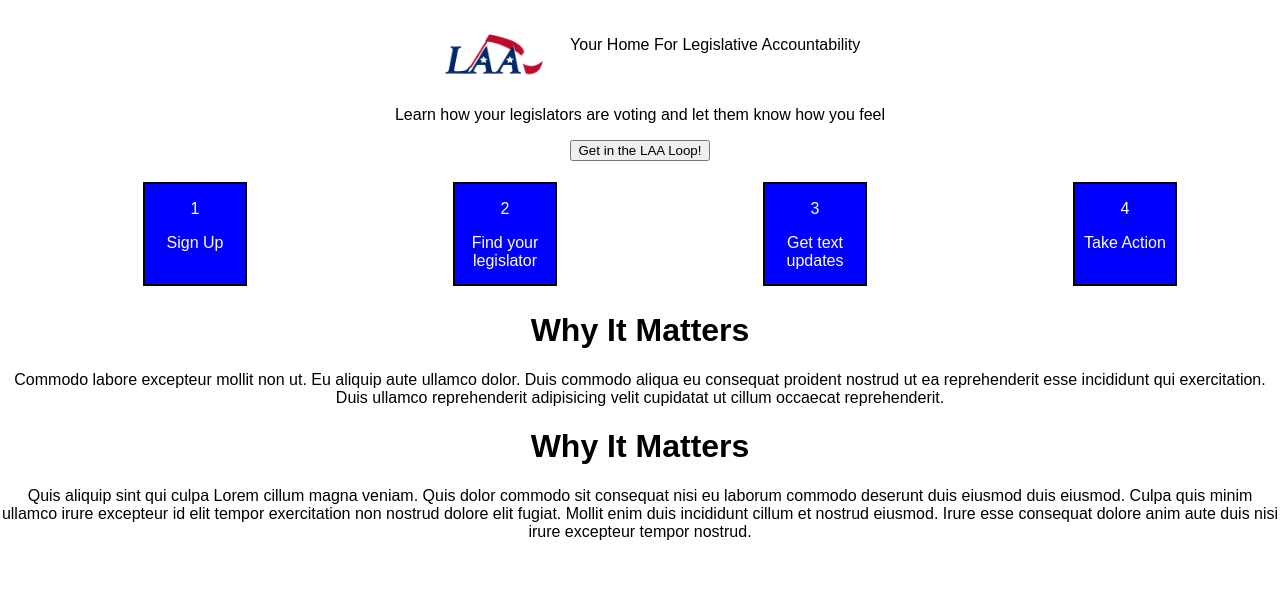
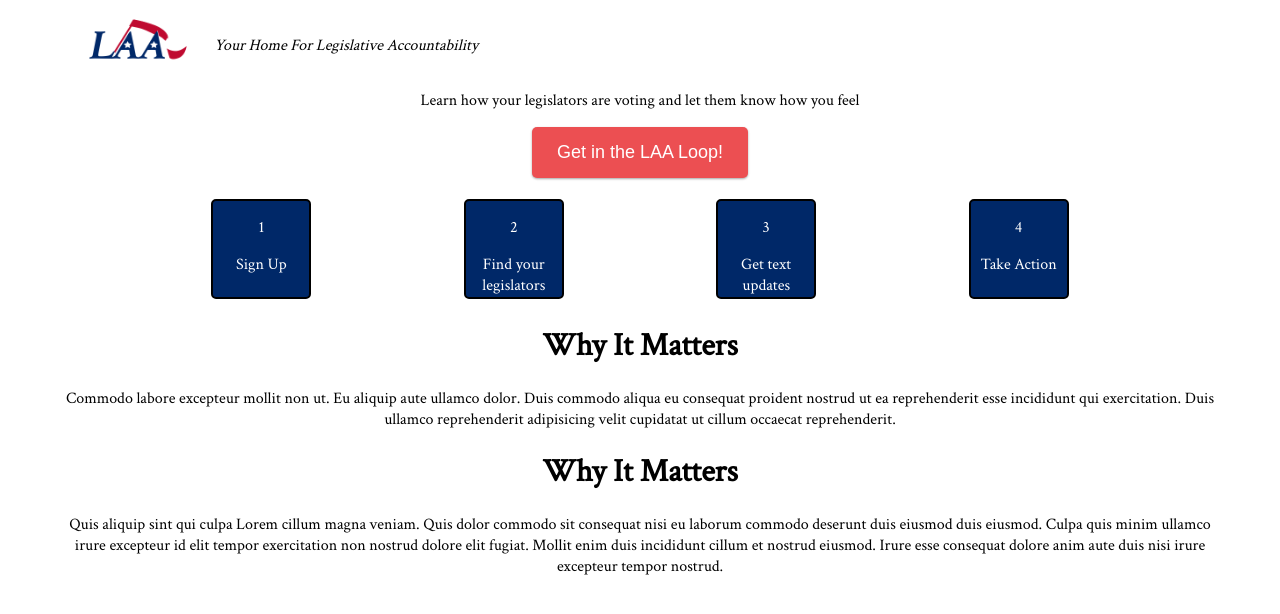
Before and after one commit to srackley/laa-front-end, a React (Create React App) app: page / in a window 1280 px wide. Shown: the top 614 px of the page. Built offline with nearby package versions, Linux system fonts and the light colour scheme.

Commit message:
restructuring

```diff
--- a/src/App.css
+++ /dev/null
@@ -1,43 +0,0 @@
-.App {
-  text-align: center;
-}
-
-.App-logo {
-  height: 80px;
-}
-
-.App-header {
-  display:flex;
-  justify-content: center;
-  height: 50px;
-  padding: 20px;
-}
-
-.App-title {
-  font-size: 1.5em;
-}
-
-.App-intro {
-  font-size: large;
-}
-
-.App-blocks {
-  display: flex;
-  justify-content: space-around;
-  list-style-type: none;
-}
-
-.App-blocks li{
-  height: 100px;
-  width: 100px;
-  border: 2px solid black;
-  background-color: blue;
-  color: white;
-  margin: 5px;
-}
-
-.App-form input{
-  display: flex;
-  margin: 10px auto;
-  padding: 5px;
-}
--- a/src/App.js
+++ b/src/App.js
@@ -1,6 +1,5 @@
 import React, { Component } from 'react';
 import logo from './LAA_Logo.png';
-import './App.css';
 import districts from 'congressional-districts';
 import axios from 'axios'
 
@@ -34,7 +33,7 @@ class App extends Component {
       <div className="App">
         <header className="App-header">
           <img src={logo} className="App-logo" alt="logo" />
-          <p>Your Home For Legislative Accountability</p>
+          <p><i>Your Home For Legislative Accountability</i></p>
         </header>
         <div className="App-hero">
           <p>Learn how your legislators are voting and let them know how you feel</p>
@@ -49,8 +48,8 @@ class App extends Component {
                 <input type="text" placeholder="zipcode"  name="zipCodeField"/>
                 <label>Mobile Number</label>
                 <input type="text" name="phoneNumberField"/>
-                <button style={{ backgroundColor: 'red', color: 'white' }}>Sign Up</button>
-              </form> : <button onClick={this.onClickHandler}> Get in the LAA Loop!</button>
+                <button className="button shadow">Sign Up</button>
+              </form> : <button onClick={this.onClickHandler} className="button shadow"> Get in the LAA Loop!</button>
           }
           <ul className="App-blocks">
             <li>
@@ -59,7 +58,7 @@ class App extends Component {
             </li>
             <li>
               <p>2</p>
-              <p>Find your legislator</p>
+              <p>Find your legislators</p>
             </li>
             <li>
               <p>3</p>
--- a/src/index.css
+++ /dev/null
@@ -1,5 +0,0 @@
-body {
-  margin: 0;
-  padding: 0;
-  font-family: sans-serif;
-}
--- a/src/index.js
+++ b/src/index.js
@@ -1,6 +1,6 @@
 import React from 'react';
 import ReactDOM from 'react-dom';
-import './index.css';
+import './styles/index.css';
 import App from './App';
 import registerServiceWorker from './registerServiceWorker';
 
--- /dev/null
+++ b/src/styles/_app.scss
@@ -0,0 +1,50 @@
+.App {
+  text-align: center;
+  padding: 0 5vw;
+
+  .App-header {
+    display:flex;
+    justify-content: left;
+    height: 50px;
+    margin: 20px 0;
+    align-items: center;
+
+    .App-logo {
+      height: 80px;
+    }
+  }
+
+  .App-blocks {
+    display: flex;
+    padding: 0;
+    justify-content: space-evenly;
+    list-style-type: none;
+  }
+
+  .App-blocks li{
+    height: 100px;
+    width: 100px;
+    border-radius: 5px;
+    border: 2px solid black;
+    background-color: $primary-color;
+    color: white;
+    margin: 5px;
+  }
+
+  .App-form input{
+    display: flex;
+    margin: 10px auto;
+    padding: 5px;
+  }
+
+  .button {
+    background-color: $accent-color;
+    border: none;
+    color: $light-color;
+    padding: 15px 25px;
+    border-radius: 5px;
+    font-size: 18px;
+    font-weight: 100;
+  }
+
+}
--- /dev/null
+++ b/src/styles/index.css
@@ -0,0 +1,56 @@
+@import url("https://fonts.googleapis.com/css?family=Crimson+Text");
+* {
+  box-sizing: border-box; }
+
+body {
+  margin: 0;
+  padding: 0;
+  font-family: "Crimson Text", serif;
+  width: 100%;
+  height: 100%; }
+
+.shadow {
+  box-shadow: 0 1px 3px rgba(0, 0, 0, 0.12), 0 1px 2px rgba(0, 0, 0, 0.24);
+  transition: all 0.3s cubic-bezier(0.25, 0.8, 0.25, 1); }
+  .shadow:hover {
+    box-shadow: 0 14px 28px rgba(0, 0, 0, 0.25), 0 10px 10px rgba(0, 0, 0, 0.22); }
+    .shadow:hover:active {
+      box-shadow: 0 1px 3px rgba(0, 0, 0, 0.12), 0 1px 2px rgba(0, 0, 0, 0.24);
+      transition: all 0.3s cubic-bezier(0.25, 0.8, 0.25, 1); }
+
+.App {
+  text-align: center;
+  padding: 0 5vw; }
+  .App .App-header {
+    display: flex;
+    justify-content: left;
+    height: 50px;
+    margin: 20px 0;
+    align-items: center; }
+    .App .App-header .App-logo {
+      height: 80px; }
+  .App .App-blocks {
+    display: flex;
+    padding: 0;
+    justify-content: space-evenly;
+    list-style-type: none; }
+  .App .App-blocks li {
+    height: 100px;
+    width: 100px;
+    border-radius: 5px;
+    border: 2px solid black;
+    background-color: #002868;
+    color: white;
+    margin: 5px; }
+  .App .App-form input {
+    display: flex;
+    margin: 10px auto;
+    padding: 5px; }
+  .App .button {
+    background-color: #EC4F52;
+    border: none;
+    color: #FFFFFF;
+    padding: 15px 25px;
+    border-radius: 5px;
+    font-size: 18px;
+    font-weight: 100; }
--- /dev/null
+++ b/src/styles/index.scss
@@ -0,0 +1,34 @@
+$primary-color: #002868;
+$secondary-color: #BF0A30;
+$light-color: #FFFFFF;
+$medium-color: #D8D8D8;
+$accent-color: #EC4F52;
+$main-font: 'Crimson Text', serif;
+
+* {
+  box-sizing: border-box;
+}
+
+body {
+  margin: 0;
+  padding: 0;
+  font-family: $main-font;
+  width: 100%;
+  height: 100%;
+}
+
+.shadow {
+  box-shadow: 0 1px 3px rgba(0, 0, 0, 0.12), 0 1px 2px rgba(0, 0, 0, 0.24);
+  transition: all 0.3s cubic-bezier(.25, .8, .25, 1);
+  &:hover {
+      box-shadow: 0 14px 28px rgba(0, 0, 0, 0.25), 0 10px 10px rgba(0, 0, 0, 0.22);
+      &:active {
+          box-shadow: 0 1px 3px rgba(0, 0, 0, 0.12), 0 1px 2px rgba(0, 0, 0, 0.24);
+          transition: all 0.3s cubic-bezier(.25, .8, .25, 1);
+      }
+  }
+}
+
+
+@import url('https://fonts.googleapis.com/css?family=Crimson+Text');
+@import '_app'
```
Also changed, not shown: package.json (+11 -2 lines), 1 other file (tests, documents, lock files or other folders).
